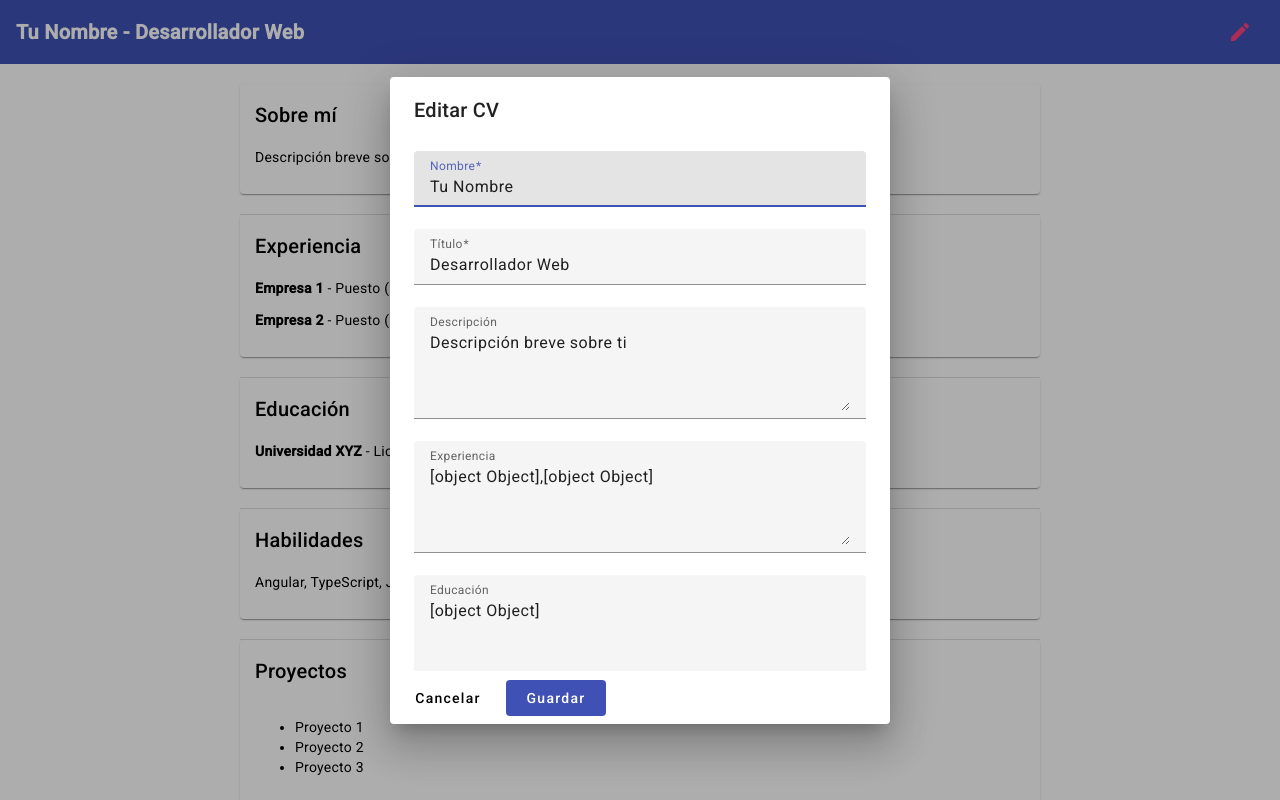
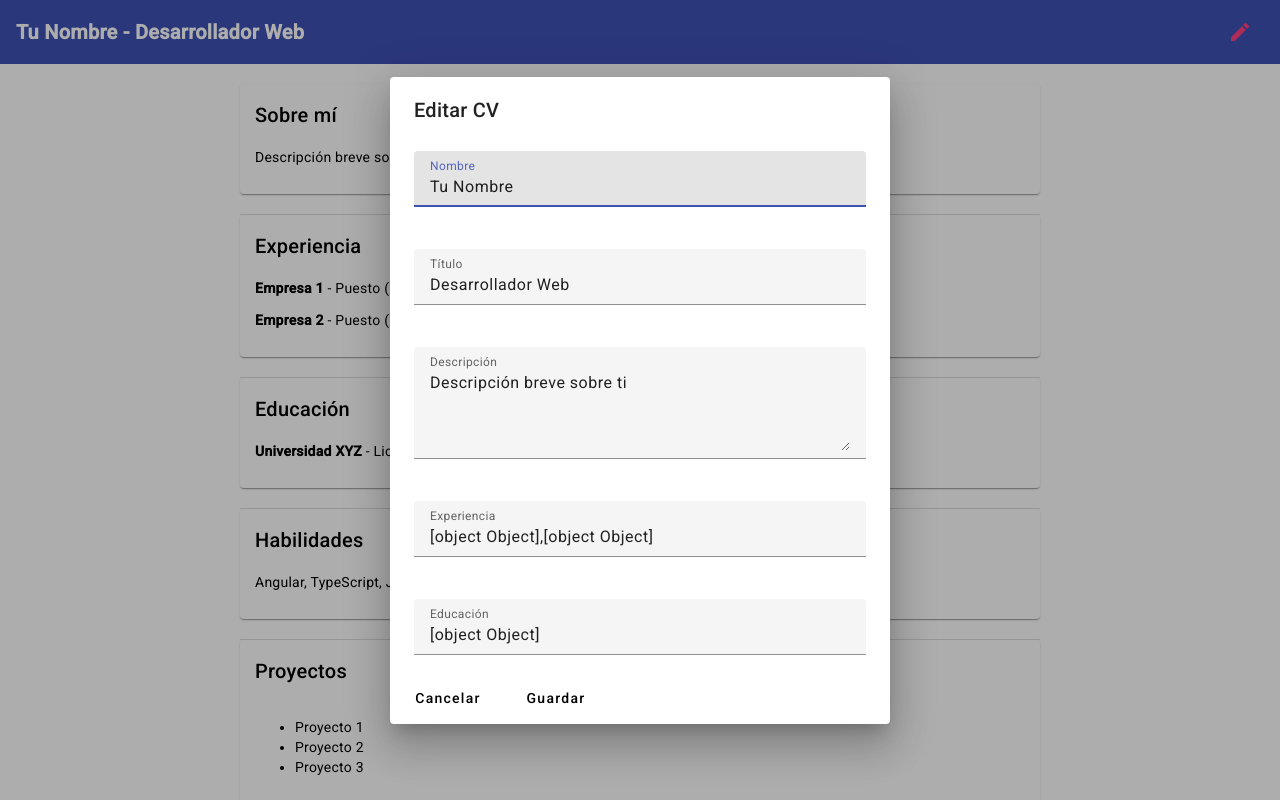
Before and after one commit to Alberto-Amo-Marin/My-CV, an Angular app in the folder MyCV/: page / in a window 1280 px wide. Both pictures are taken after a click on the button "edit". Built offline with nearby package versions, Linux system fonts and the light colour scheme.

Commit message:
minor fixes

```diff
--- a/MyCV/src/app/app.component.ts
+++ b/MyCV/src/app/app.component.ts
@@ -1,7 +1,7 @@
 import { Component } from '@angular/core';
+import { MatDialog } from '@angular/material/dialog';
+import { EditCvDialogComponent } from './edit-cv-dialog/edit-cv-dialog.component';
 import { MaterialModule } from './material.module';
-import { EditCvDialogComponent } from './edit-cv-dialog/edit-cv-dialog.component';
-import { MatDialog } from '@angular/material/dialog';
 import { CommonModule } from '@angular/common';
 
 @Component({
@@ -10,7 +10,7 @@ import { CommonModule } from '@angular/common';
   styleUrls: ['./app.component.scss'],
   standalone: true,
   imports: [
-    MaterialModule,
+    MaterialModule, // Importamos el MaterialModule
     EditCvDialogComponent,
     CommonModule
   ]
@@ -41,8 +41,8 @@ export class AppComponent {
         name: this.name,
         title: this.title,
         about: this.about,
-        experience: this.experience,
-        education: this.education,
+        experience: this.experience,  // No convertir a cadena, pasar el array directamente
+        education: this.education,    // No convertir a cadena, pasar el array directamente
         skills: this.skills.join(', '),
         projects: this.projects.join(', ')
       }
@@ -53,12 +53,8 @@ export class AppComponent {
         this.name = result.name;
         this.title = result.title;
         this.about = result.about;
-
-
-        this.experience = result.experience;
-        this.education = result.education;
-
-
+        this.experience = result.experience;  // Asignar directamente como array
+        this.education = result.education;    // Asignar directamente como array
         this.skills = result.skills.split(', ').map((skill: string) => skill.trim());
         this.projects = result.projects.split(', ').map((project: string) => project.trim());
       }
--- a/MyCV/src/app/edit-cv-dialog/edit-cv-dialog.component.html
+++ b/MyCV/src/app/edit-cv-dialog/edit-cv-dialog.component.html
@@ -1,56 +1,42 @@
 <h1 mat-dialog-title>Editar CV</h1>
-
 <mat-dialog-content>
-    <form>
-
   <mat-form-field appearance="fill">
     <mat-label>Nombre</mat-label>
-            <input matInput [(ngModel)]="data.name" name="name" required>
+    <input matInput [(ngModel)]="name" />
   </mat-form-field>
-
 
   <mat-form-field appearance="fill">
     <mat-label>Título</mat-label>
-            <input matInput [(ngModel)]="data.title" name="title" required>
+    <input matInput [(ngModel)]="title" />
   </mat-form-field>
-
 
   <mat-form-field appearance="fill">
     <mat-label>Descripción</mat-label>
-            <textarea matInput [(ngModel)]="data.about" name="about"></textarea>
+    <textarea matInput [(ngModel)]="about"></textarea>
   </mat-form-field>
-
 
   <mat-form-field appearance="fill">
     <mat-label>Experiencia</mat-label>
-            <textarea matInput [(ngModel)]="data.experience" name="experience"
-                placeholder="Ejemplo: Empresa 1 - Puesto - 2020 - Presente"></textarea>
+    <input matInput [(ngModel)]="experience" />
   </mat-form-field>
-
 
   <mat-form-field appearance="fill">
     <mat-label>Educación</mat-label>
-            <textarea matInput [(ngModel)]="data.education" name="education"
-                placeholder="Ejemplo: Universidad XYZ - Licenciatura en Computación - 2015 - 2019"></textarea>
+    <input matInput [(ngModel)]="education" />
   </mat-form-field>
-
 
   <mat-form-field appearance="fill">
     <mat-label>Habilidades</mat-label>
-            <input matInput [(ngModel)]="data.skills" name="skills"
-                placeholder="Ejemplo: Angular, JavaScript, TypeScript, etc.">
+    <input matInput [(ngModel)]="skills" />
   </mat-form-field>
-
 
   <mat-form-field appearance="fill">
     <mat-label>Proyectos</mat-label>
-            <input matInput [(ngModel)]="data.projects" name="projects"
-                placeholder="Ejemplo: Proyecto 1, Proyecto 2, etc.">
+    <input matInput [(ngModel)]="projects" />
   </mat-form-field>
-    </form>
 </mat-dialog-content>
 
 <mat-dialog-actions>
-    <button mat-button (click)="onCancel()">Cancelar</button>
-    <button mat-flat-button color="primary" (click)="onSave()">Guardar</button>
+  <button mat-button (click)="close()">Cancelar</button>
+  <button mat-button (click)="save()">Guardar</button>
 </mat-dialog-actions>
--- a/MyCV/src/app/edit-cv-dialog/edit-cv-dialog.component.ts
+++ b/MyCV/src/app/edit-cv-dialog/edit-cv-dialog.component.ts
@@ -1,5 +1,5 @@
 import { Component, Inject } from '@angular/core';
-import { MAT_DIALOG_DATA, MatDialogRef } from '@angular/material/dialog';
+import { MatDialogRef, MAT_DIALOG_DATA } from '@angular/material/dialog';
 import { MaterialModule } from '../material.module';
 
 @Component({
@@ -7,19 +7,50 @@ import { MaterialModule } from '../material.module';
   templateUrl: './edit-cv-dialog.component.html',
   styleUrls: ['./edit-cv-dialog.component.scss'],
   standalone: true,
-  imports: [MaterialModule]
+  imports: [
+    MaterialModule
+  ]
 })
 export class EditCvDialogComponent {
+
+  name: string = '';
+  title: string = '';
+  about: string = '';
+  experience: { company: string, role: string, period: string }[] = [];
+  education: { school: string, degree: string, year: string }[] = [];
+  skills: string[] = [];
+  projects: string[] = [];
+
   constructor(
     public dialogRef: MatDialogRef<EditCvDialogComponent>,
     @Inject(MAT_DIALOG_DATA) public data: any
-  ) {}
+  ) {
+    // Asignar los datos del diálogo
+    if (data) {
+      this.name = data.name;
+      this.title = data.title;
+      this.about = data.about;
+      this.experience = data.experience;  // Ahora es un array, no necesitamos dividir
+      this.education = data.education;    // Ahora es un array, no necesitamos dividir
+      this.skills = data.skills.split(', ');  // Se mantiene como antes porque es una cadena
+      this.projects = data.projects.split(', '); // Se mantiene como antes porque es una cadena
+    }
+  }
 
-  onCancel(): void {
+  close(): void {
     this.dialogRef.close();
   }
 
-  onSave(): void {
-    this.dialogRef.close(this.data);
+  save(): void {
+    const result = {
+      name: this.name,
+      title: this.title,
+      about: this.about,
+      experience: this.experience,  // Mantén la estructura de array
+      education: this.education,    // Mantén la estructura de array
+      skills: this.skills,
+      projects: this.projects,
+    };
+    this.dialogRef.close(result);
   }
 }
```
Lines whose indentation alone changed are shown as unchanged.
